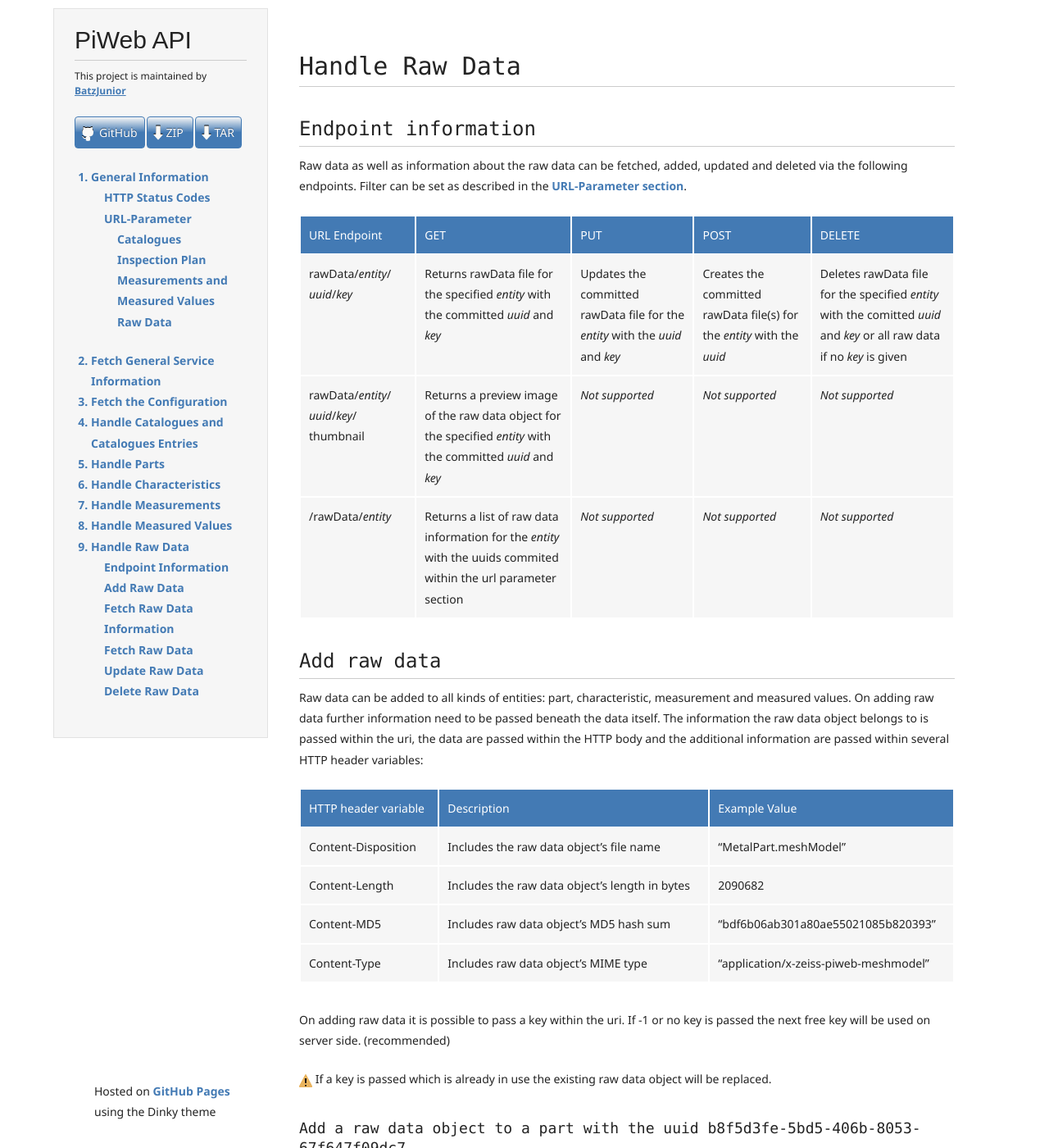
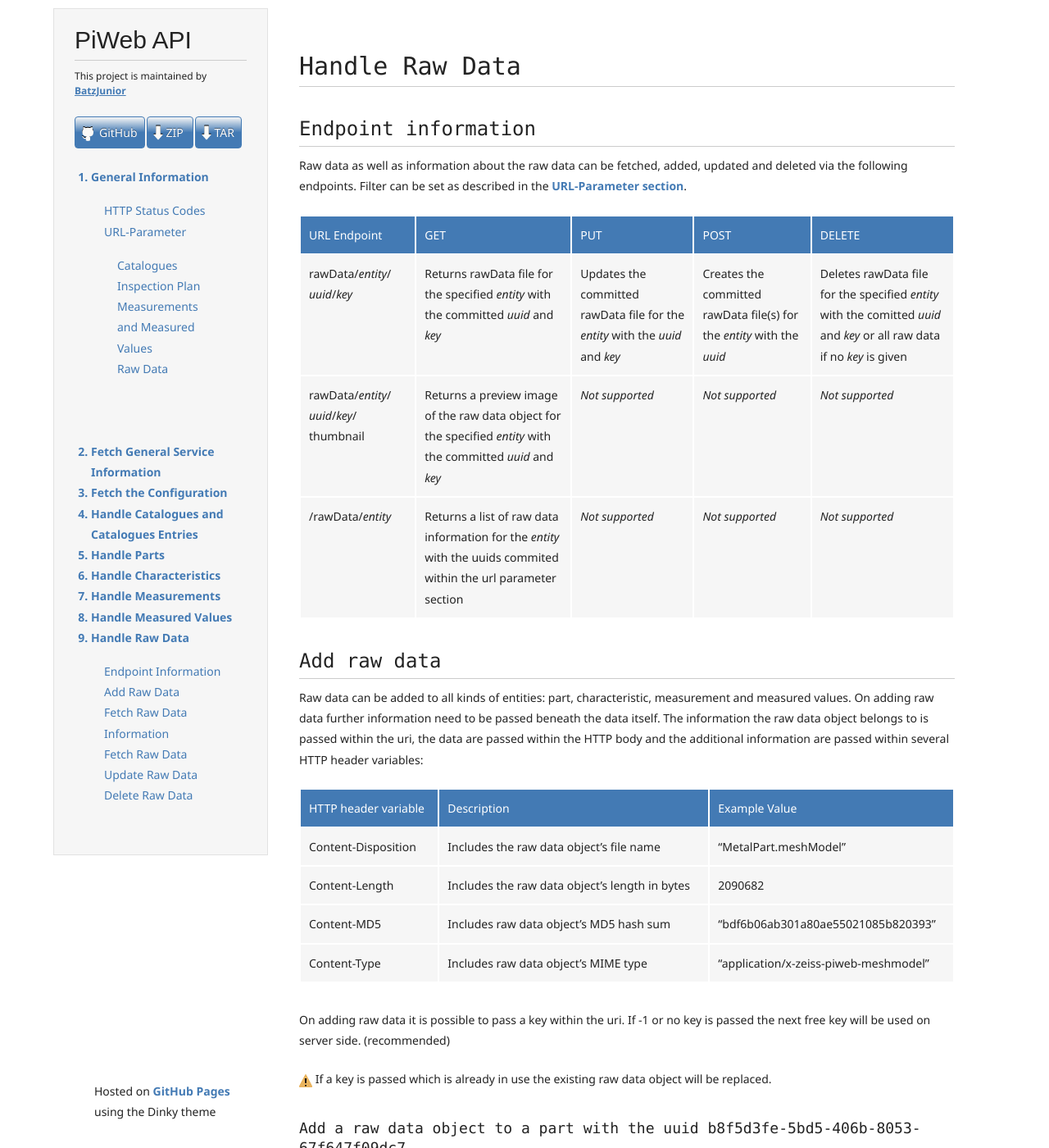
Before and after one commit to BatzJunior/testrepo, a Jekyll site: the page built from Handle-Raw-Data.md, in a window 1280 px wide and 1400 px high. Shown: the whole window at 82% size. Built offline with Jekyll 4.4.1, drawn with Linux system fonts in a browser that asks for light colours.

Commit message:
Update styles.css

```diff
--- a/stylesheets/styles.css
+++ b/stylesheets/styles.css
@@ -244,17 +244,8 @@ a.name {
 
 header ul {
   list-style:none;
-  padding:0;
-}
-
-header ul.firstLevel{
-	//list-style-type:square;
-	padding-left:16px;
-}
-
-header ul.secondLevel{
-	//list-style-type:circle;
-	padding-left:16px;
+  padding:16px;
+  font-weight:100;
 }
 
 header div.downloadContainer{
```
